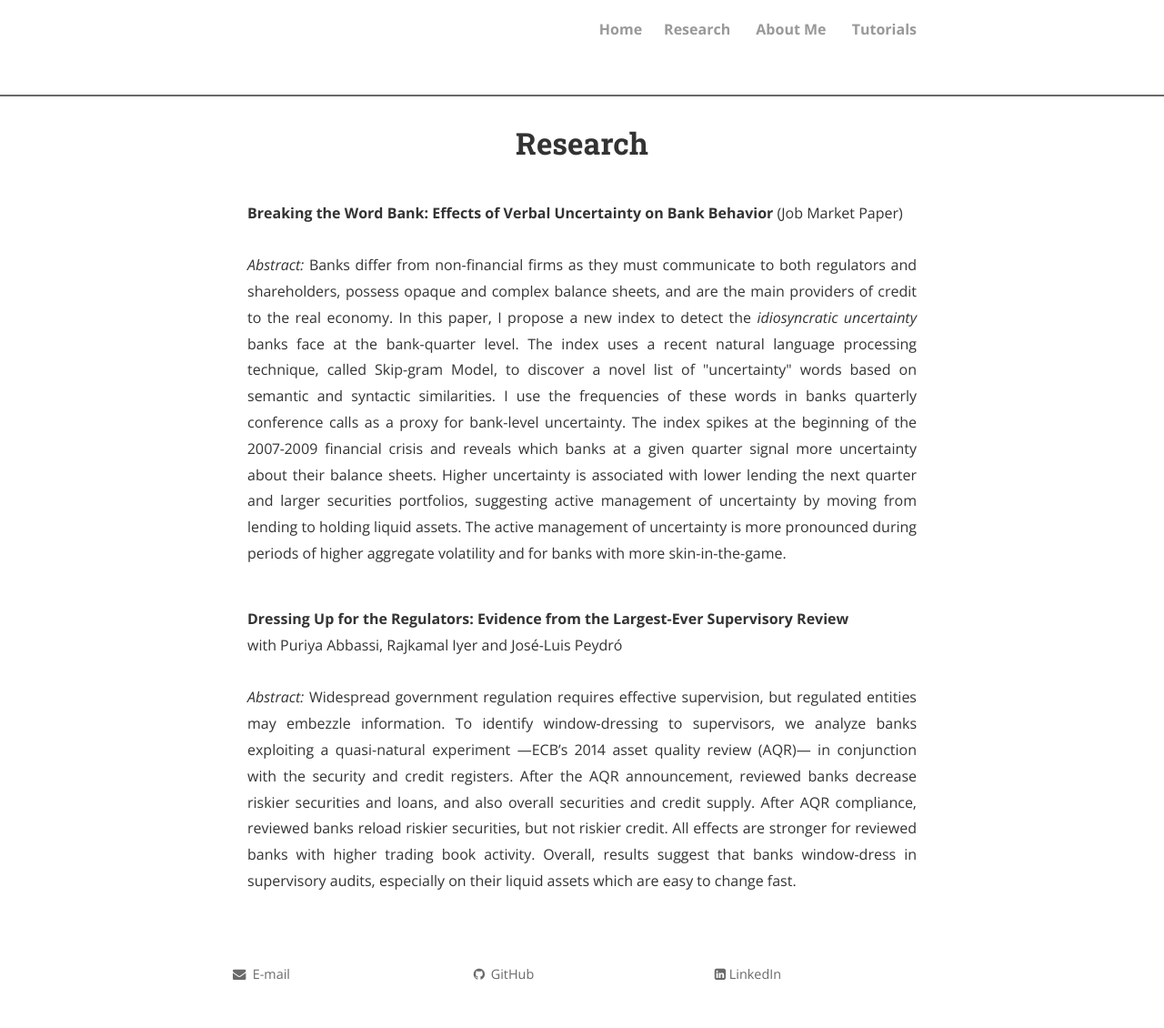
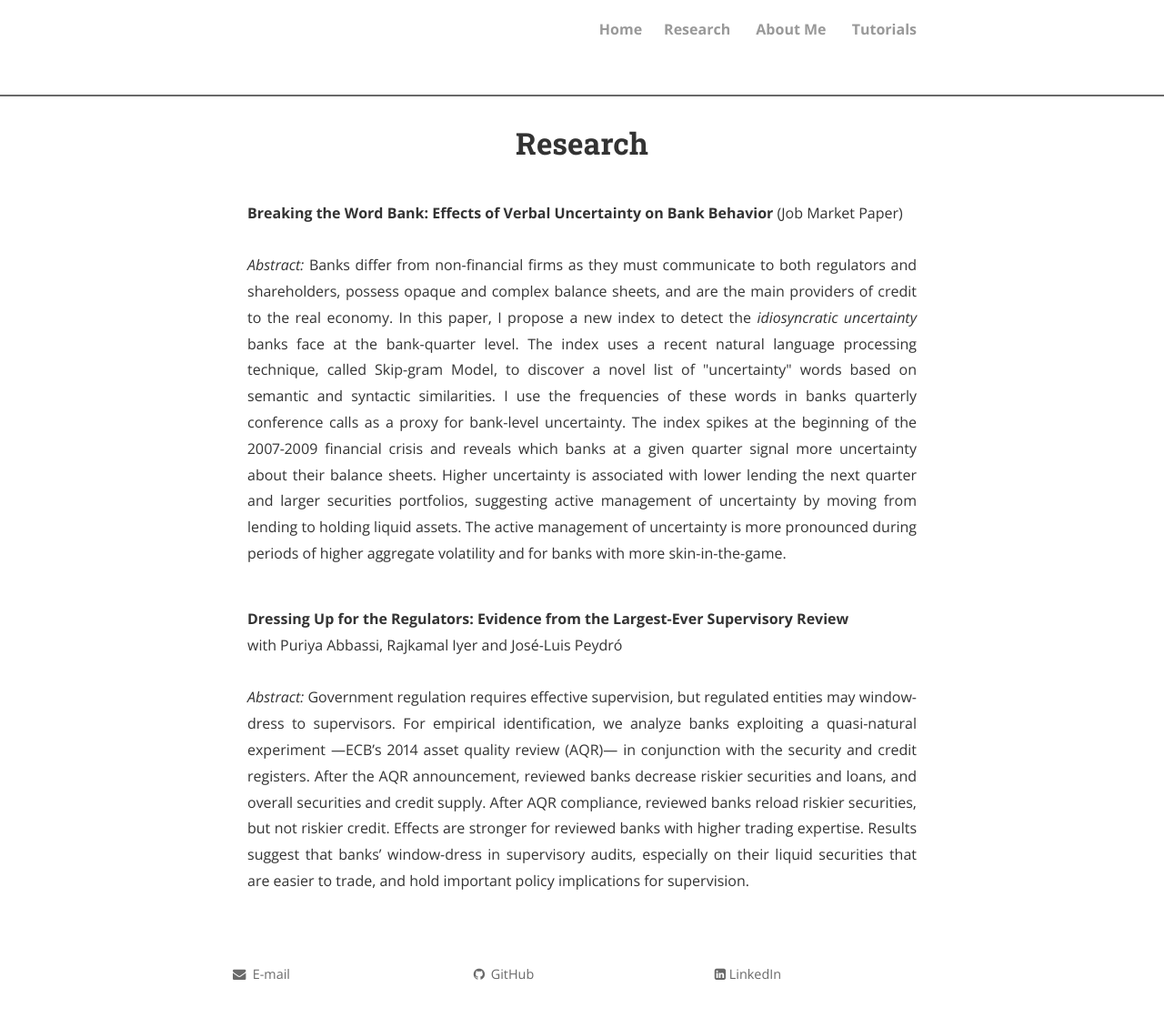
Before and after one commit to zsivine/zsivine.github.io, a Jekyll site: the page built from research.html, in a window 1280 px wide. Shown: the whole page at 91% size. Built offline with Jekyll 4.4.1, drawn with Linux system fonts in a browser that asks for light colours; nearby versions of some CDN libraries; comment, search, counter and statistics services are not loaded; a style sheet for code colours, icons or effects is not loaded.

Commit message:
fixed abstract aqr paper

```diff
--- a/research.html
+++ b/research.html
@@ -7,4 +7,4 @@ permalink: /research/
 <p style="text-align:justify"><i>Abstract: </i>Banks differ from non-financial firms as they must communicate to both regulators and shareholders, possess opaque and complex balance sheets, and are the main providers of credit to the real economy. In this paper, I propose a new index to detect the <i>idiosyncratic uncertainty</i> banks face at the bank-quarter level. The index uses a recent natural language processing technique, called Skip-gram Model, to discover a novel list of "uncertainty" words based on semantic and syntactic similarities. I use the frequencies of these words in banks quarterly conference calls as a proxy for bank-level uncertainty. The index spikes at the beginning of the 2007-2009 financial crisis and reveals which banks at a given quarter signal more uncertainty about their balance sheets. Higher uncertainty is associated with lower lending the next quarter and larger securities portfolios, suggesting active management of uncertainty by moving from lending to holding liquid assets. The active management of uncertainty is more pronounced during periods of higher aggregate volatility and for banks with more skin-in-the-game.</p>
 <br>
 <strong>Dressing Up for the Regulators: Evidence from the Largest-Ever Supervisory Review</strong><br>with Puriya Abbassi, Rajkamal Iyer and Jos&eacute;-Luis Peydr&oacute;<br><br>
-<p style="text-align:justify"><i>Abstract: </i>Widespread government regulation requires effective supervision, but regulated entities may embezzle information. To identify window-dressing to supervisors, we analyze banks exploiting a quasi-natural experiment —ECB’s 2014 asset quality review (AQR)— in conjunction with the security and credit registers. After the AQR announcement, reviewed banks decrease riskier securities and loans, and also overall securities and credit supply. After AQR compliance, reviewed banks reload riskier securities, but not riskier credit. All effects are stronger for reviewed banks with higher trading book activity. Overall, results suggest that banks window-dress in supervisory audits, especially on their liquid assets which are easy to change fast.</p><br>
+<p style="text-align:justify"><i>Abstract: </i>Government regulation requires effective supervision, but regulated entities may window-dress to supervisors.  For empirical identification, we analyze banks exploiting a quasi-natural experiment —ECB’s 2014 asset quality review (AQR)— in conjunction with the security and credit registers.  After the AQR announcement, reviewed banks decrease riskier securities and loans, and overall securities and credit supply.  After AQR compliance, reviewed banks reload riskier securities, but not riskier credit.  Effects are stronger for reviewed banks with higher trading expertise.  Results suggest that banks’ window-dress in supervisory audits, especially on their liquid securities that are easier to trade, and hold important policy implications for supervision.</p><br>
```
